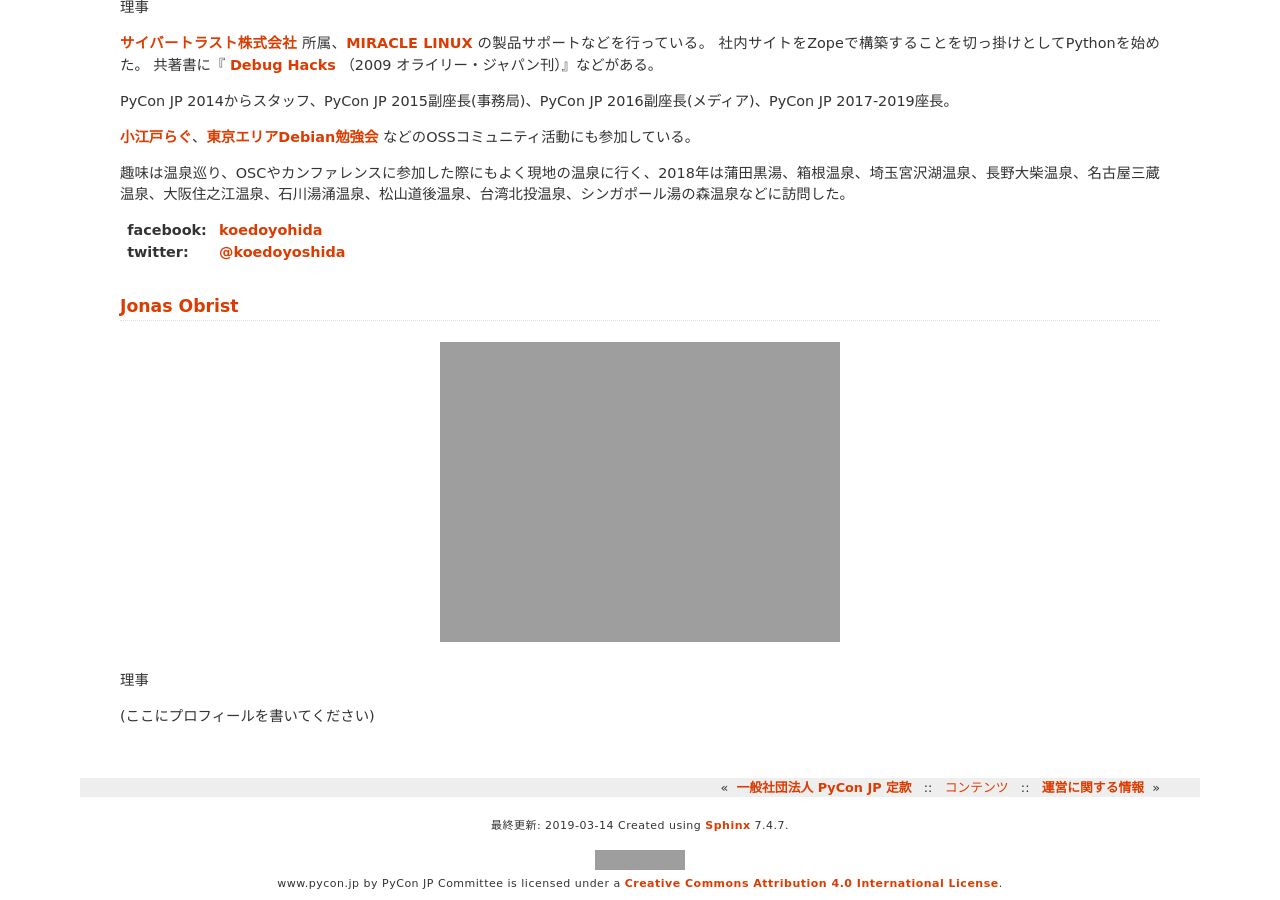
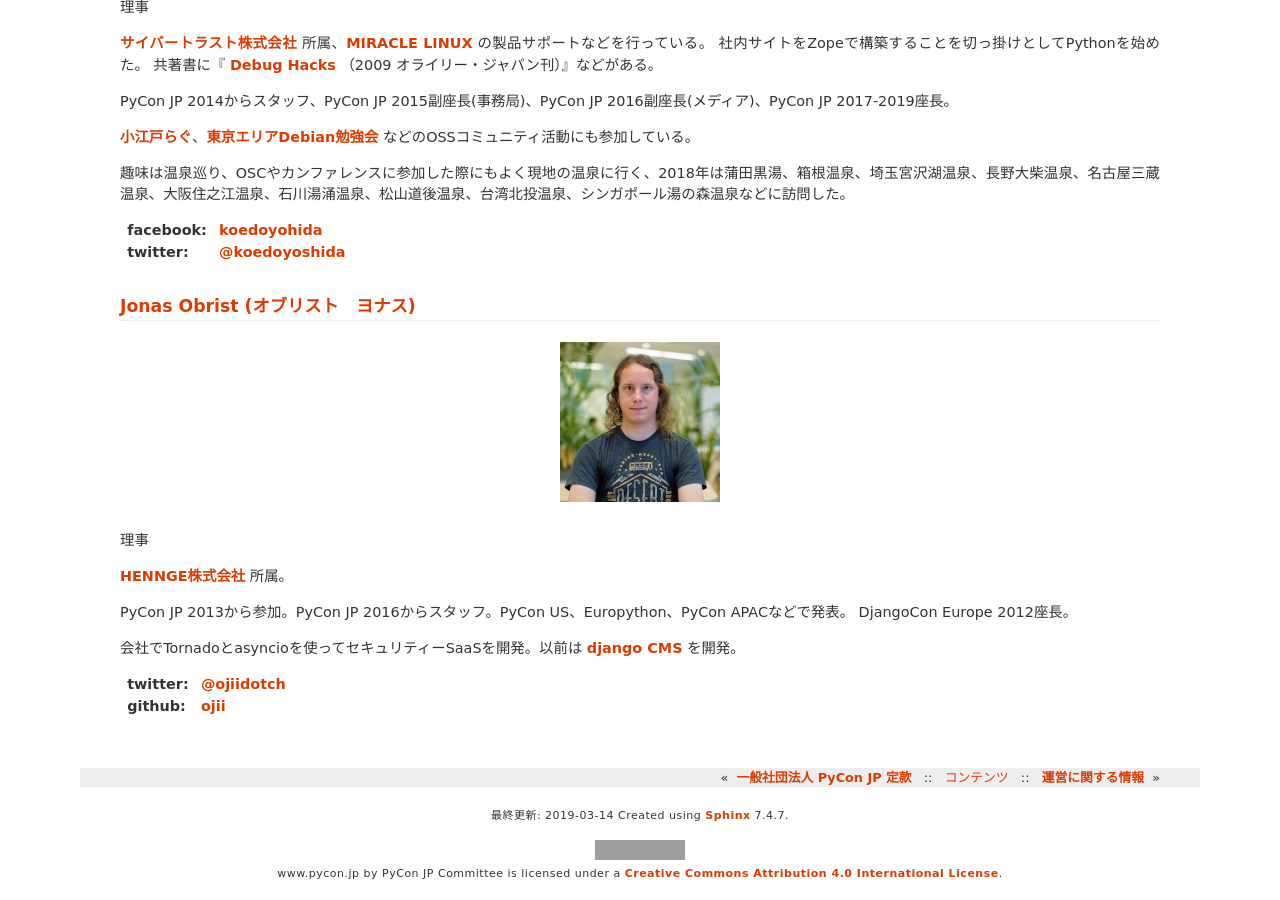
Before and after one commit to pyconjp/www.pycon.jp, a Sphinx documentation site: the page built from source/committee/board.rst, in a window 1280 px wide and 900 px high, scrolled down 2226 px. Built offline with Sphinx 7.4.7, drawn with Linux system fonts in a browser that asks for light colours; some of the changed text lies outside the part shown; grey boxes are pictures that could not be loaded.

Commit message:
added jonas profile & picture

```diff
--- a/source/committee/board.rst
+++ b/source/committee/board.rst
@@ -95,10 +95,24 @@ PyCon JP 2014からスタッフ、PyCon JP 2015副座長(事務局)、PyCon JP 2
 .. _koedoyohida: https://www.facebook.com/koedoyoshida
 .. _@koedoyoshida: https://twitter.com/koedoyoshida
 
-Jonas Obrist
-============
-.. figure:: /_static/jonas.jpg (画像を入れてください)
+Jonas Obrist (オブリスト　ヨナス)
+=================================
+.. figure:: /_static/jonas.jpg
 
 理事
 
-(ここにプロフィールを書いてください)
+`HENNGE株式会社`_ 所属。
+
+PyCon JP 2013から参加。PyCon JP 2016からスタッフ。PyCon US、Europython、PyCon APACなどで発表。
+DjangoCon Europe 2012座長。
+
+会社でTornadoとasyncioを使ってセキュリティーSaaSを開発。以前は `django CMS`_ を開発。
+
+
+:twitter: `@ojiidotch`_
+:github: `ojii`_
+
+.. _HENNGE株式会社: https://www.hennge.com/
+.. _@ojiidotch: https://twitter.com/ojiidotch
+.. _ojii: https://github.com/ojii
+.. _django CMS: https://www.django-cms.org/en/
```
Also changed, not shown: source/_static/jonas.jpg (added).
